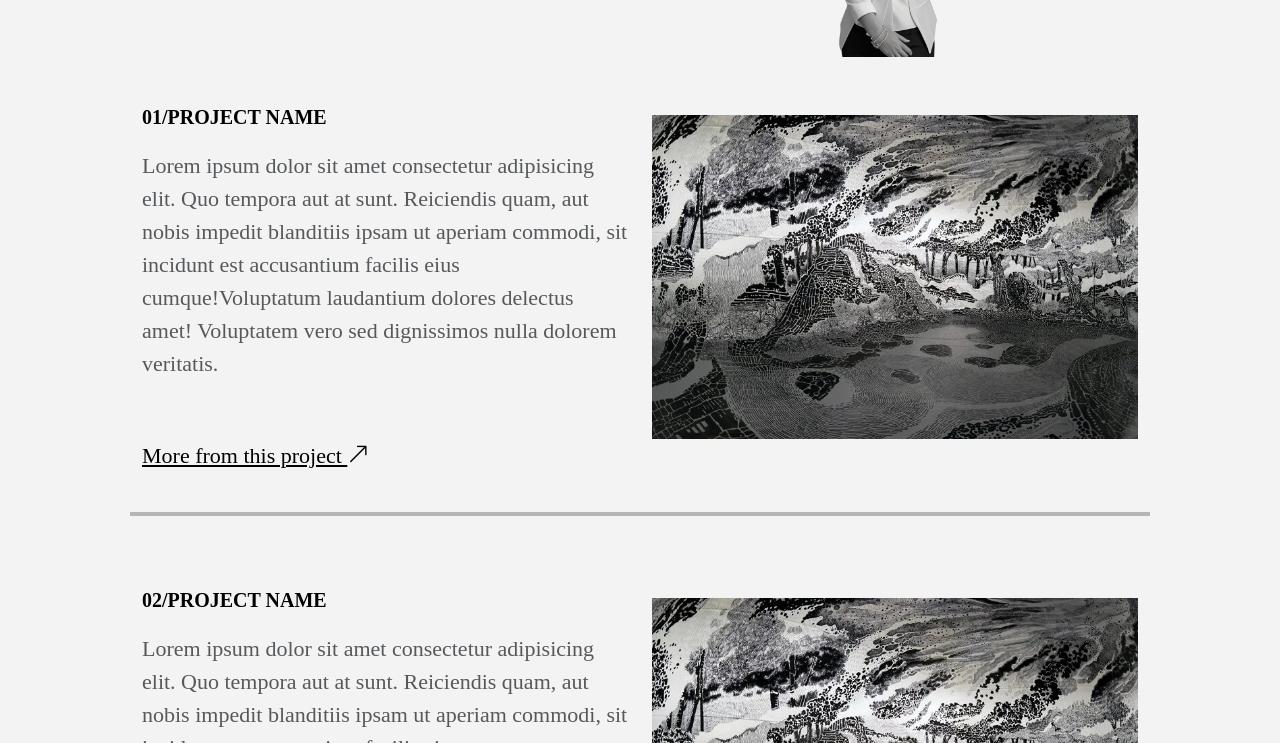
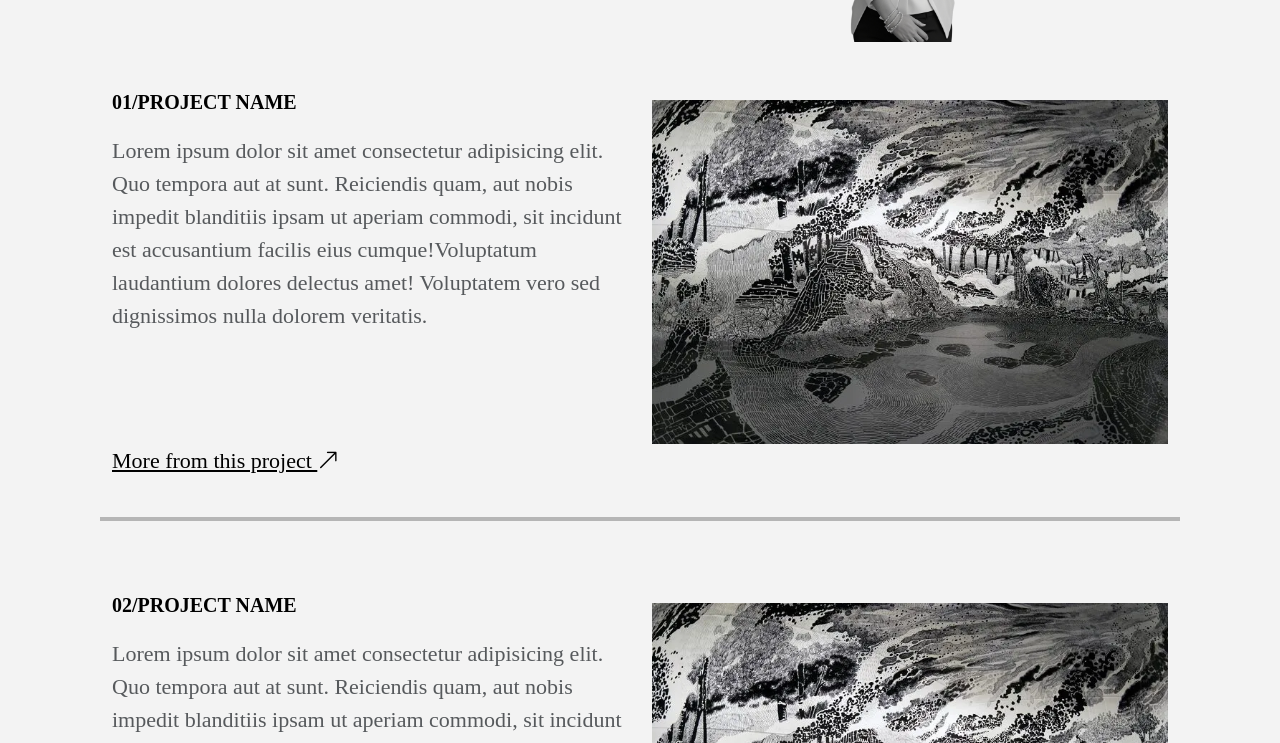
Before and after one commit to monick96/minimalistPortfolioHTML-CSS, a plain HTML site: page index.html in a window 1280 px wide. Shown: the part 326-1069 px from the top of the page. Drawn offline with nearby package versions, Linux system fonts and the light colour scheme.

Commit message:
reduced margin body

```diff
--- a/static/css/style2.css
+++ b/static/css/style2.css
@@ -1,6 +1,6 @@
 /*estilo todo el documento*/
 body {
-    margin: 130px; /* Ajusta el margen general del documento */
+    margin: 100px; /* Ajusta el margen general del documento */
     background:#F3F3F3;
     font-family: 'Times New Roman';
     /*font-weight: normal;*/
```
